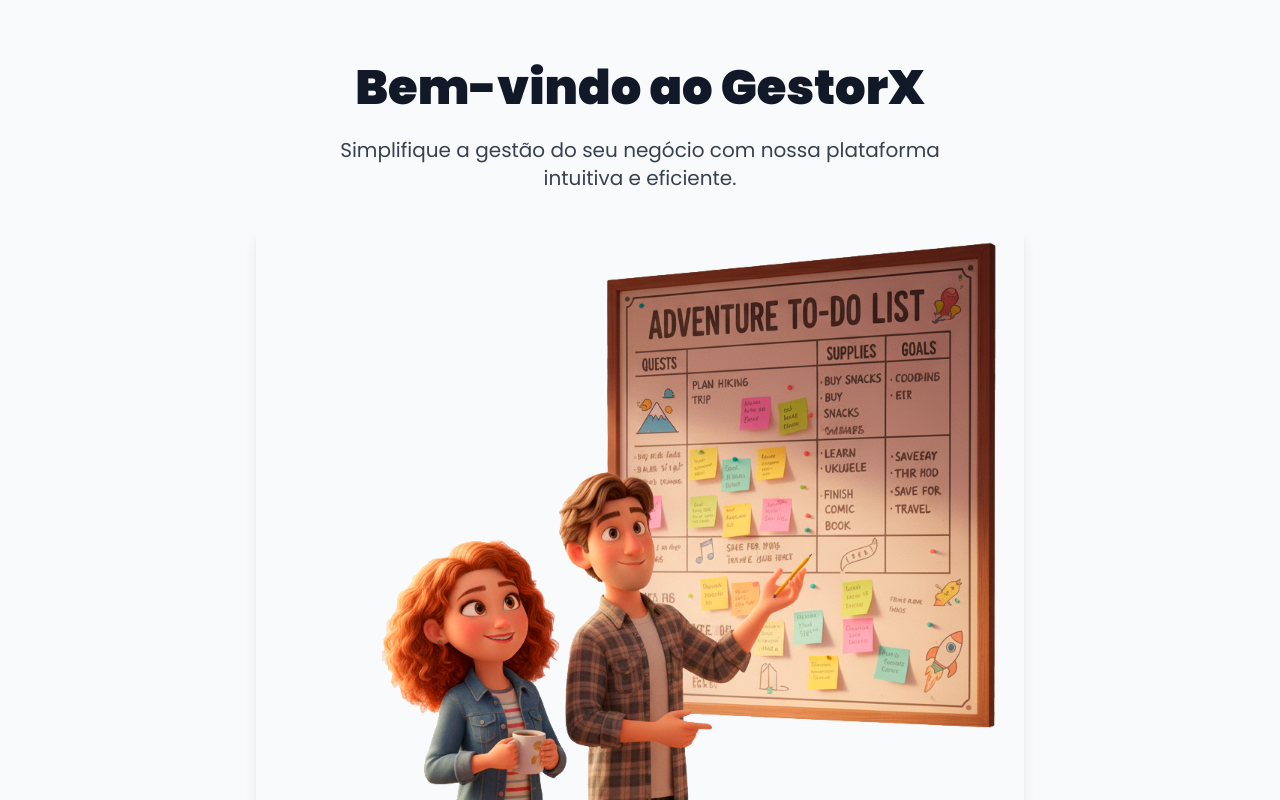
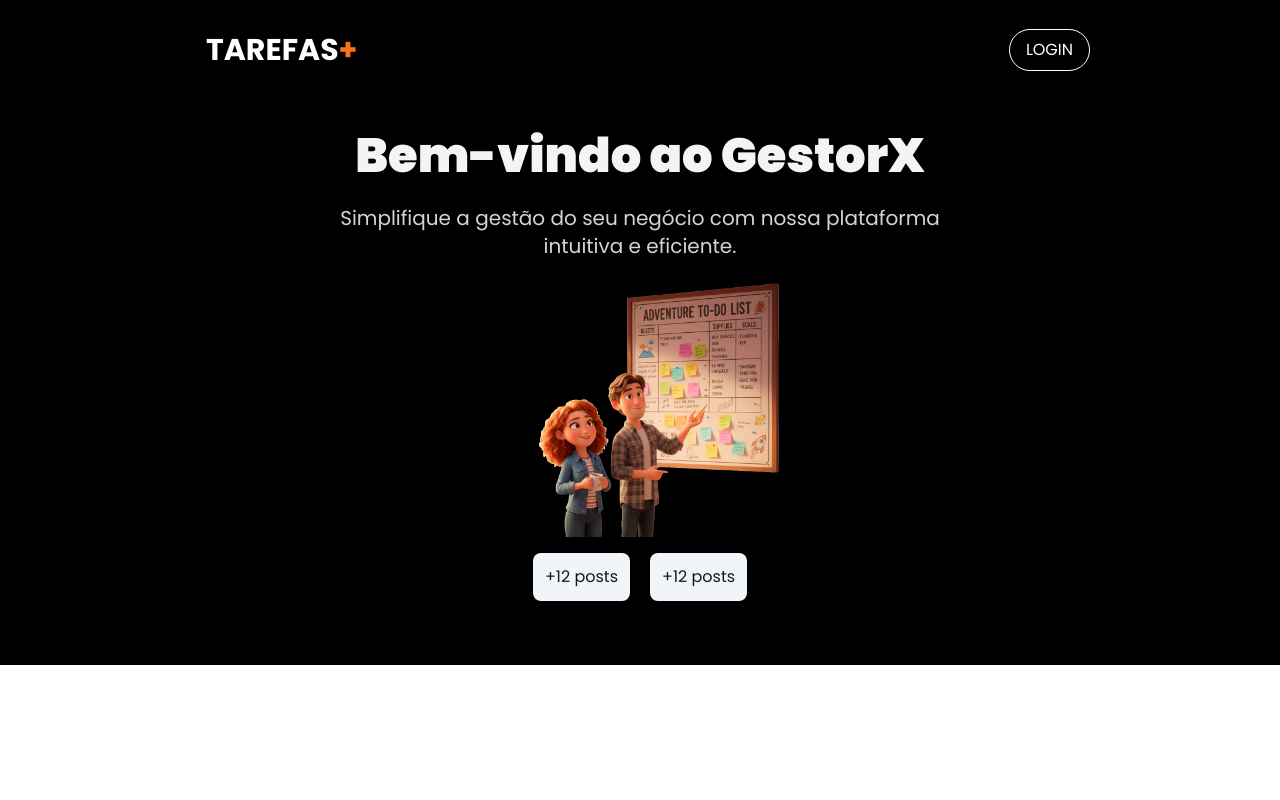
Before and after one commit to ViniciusEduardoDias/gestor-x, a Next.js app: page / in a window 1280 px wide. Shown: the top 800 px of the page. Built offline with nearby package versions, Linux system fonts and the light colour scheme.

Commit message:
feat: adiciona estrura do head e estiliza

```diff
--- a/src/app/layout.tsx
+++ b/src/app/layout.tsx
@@ -1,5 +1,6 @@
 import type { Metadata } from "next";
 import "./globals.css";
+import Header from "@/components/Header";
 
 export const metadata: Metadata = {
   title: "Tarefas App",
@@ -13,7 +14,10 @@ export default function RootLayout({
 }>) {
   return (
     <html lang="pt-Br">
-      <body>{children}</body>
+      <body>
+        <Header />
+        {children}
+      </body>
     </html>
   );
 }
--- a/src/app/page.tsx
+++ b/src/app/page.tsx
@@ -2,31 +2,29 @@ import Image from "next/image";
 
 export default function Home() {
   return (
-    <div>
-      <main>
-        <section className="flex flex-col items-center justify-center text-center px-6 py-16 bg-gray-50">
-          <h1 className="text-4xl md:text-5xl font-extrabold mb-6 text-gray-900">
+    <main className="flex flex-col items-center justify-center text-center px-6 pt-8 pb-16 bg-black color-gray-100">
+      <h1 className="text-4xl md:text-5xl font-extrabold mb-6 text-gray-100">
         Bem-vindo ao GestorX
       </h1>
-          <p className="text-lg md:text-xl mb-8 text-gray-700 max-w-2xl">
+      <p className="text-lg md:text-xl mb-4 text-gray-300 max-w-2xl">
         Simplifique a gestão do seu negócio com nossa plataforma intuitiva e
         eficiente.
       </p>
       <Image
         src="/assets/tasks.png"
         alt="Imagem de Gestão"
-            width={800}
-            height={600}
-            className="w-full max-w-3xl mb-8 rounded-lg shadow-lg"
+        width={300}
+        height={100}
+        className="mb-4"
       />
-          <a
-            href="#"
-            className="px-6 py-3 bg-blue-600 text-white rounded-lg hover:bg-blue-700 transition"
-          >
-            Comece Agora
-          </a>
+      <section className="flex gap-5 items-center justify-center">
+        <div className="bg-slate-100 p-3 rounded-lg text-gray-900 hover:bg-orange-500 hover:text-white transition-colors duration-300 cursor-pointer hover:scale-105">
+          <span>+12 posts</span>
+        </div>
+        <div className="bg-slate-100 p-3 rounded-lg text-gray-900 hover:bg-orange-500 hover:text-white transition-colors duration-300 cursor-pointer hover:scale-105">
+          <span>+12 posts</span>
+        </div>
       </section>
     </main>
-    </div>
   );
 }
--- a/src/components/Header.tsx
+++ b/src/components/Header.tsx
@@ -1,7 +1,16 @@
 export default function Header() {
   return (
-    <header>
-      <h1>Header Component</h1>
+    <header className="bg-black w-full px-8 py-4">
+      <div className="w-full flex justify-between  md:max-w-[900px] mx-auto items-center">
+        <div>
+          <h1 className="font-bold text-white text-2xl md:text-3xl p-4">
+            TAREFAS<span className="text-orange-500">+</span>
+          </h1>
+        </div>
+        <div className="px-4 py-2 rounded-3xl text-white border border-white bg-none cursor-pointer transition-colors duration-300 hover:scale-105">
+          LOGIN
+        </div>
+      </div>
     </header>
   );
 }
```
Lines whose indentation alone changed are shown as unchanged.
